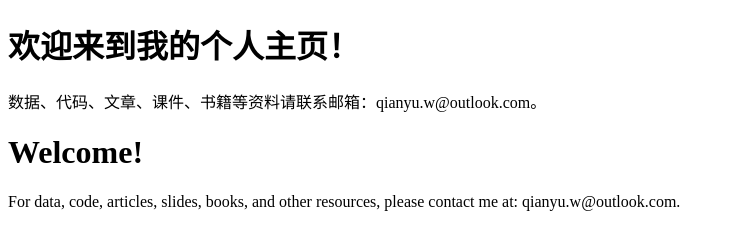
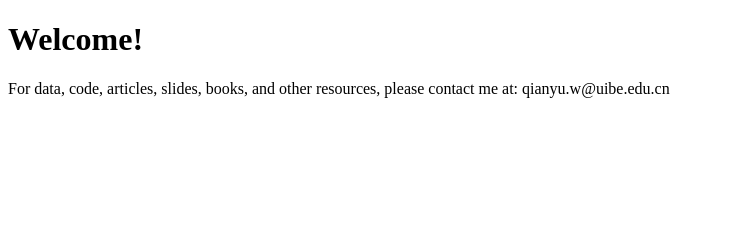
Before and after one commit to CRonaldo1985/cronaldo1985.github.io, a plain HTML site: page index.html in a window 1280 px wide. Shown: the whole page, without its empty margins (0-731 px from the left). Drawn offline with Linux system fonts and the light colour scheme.

Commit message:
Update index.html

```diff
--- a/index.html
+++ b/index.html
@@ -5,9 +5,7 @@
     <title>Qianyu Wang</title>
 </head>
 <body>
-    <h1>欢迎来到我的个人主页！</h1>
-    <p>数据、代码、文章、课件、书籍等资料请联系邮箱：qianyu.w@outlook.com。</p >
      <h1>Welcome!</h1>
-    <p>For data, code, articles, slides, books, and other resources, please contact me at: qianyu.w@outlook.com.</p >
+    <p>For data, code, articles, slides, books, and other resources, please contact me at: qianyu.w@uibe.edu.cn</p >
 </body>
 </html>
```
